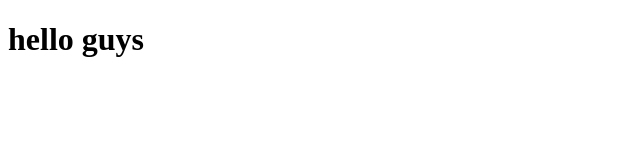
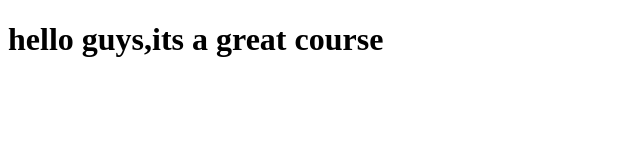
Before and after one commit to ritwikbisht/project2020, a plain HTML site: page site/index.html in a window 1280 px wide. Shown: the whole page, without its empty margins (0-640 px from the left). Drawn offline with Linux system fonts and the light colour scheme.

Commit message:
small addition

```diff
--- a/site/index.html
+++ b/site/index.html
@@ -4,6 +4,6 @@
 	<title>hello coursera</title>
 </head>
 <body>
-<h1>hello guys</h1>
+<h1>hello guys,its a great course</h1>
 </body>
 </html>
```
